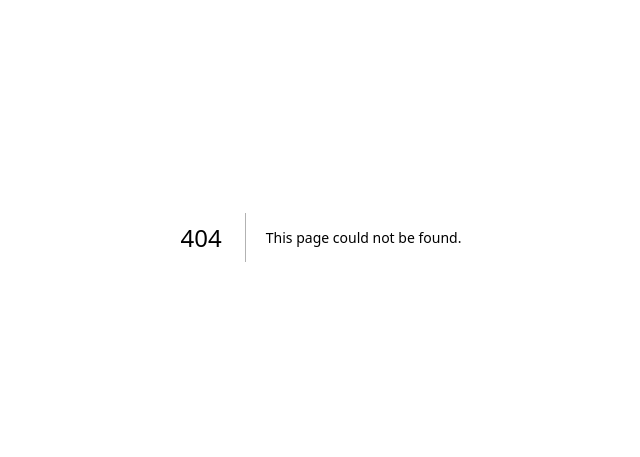
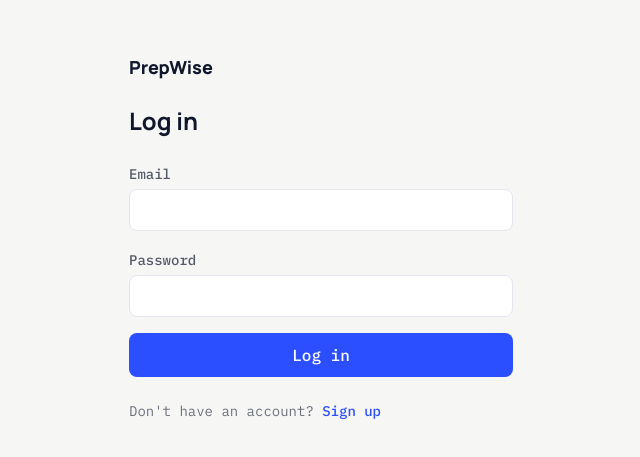
Before and after one commit to Shivamkumar08/prepwise-, a Next.js app: page /login in a window 1280 px wide. Before the commit this address had no page. Shown: the part 163-620 px from the top of the page, without its empty margins (319-959 px from the left). Built offline with nearby package versions, Linux system fonts and the light colour scheme.

Commit message:
Create page.tsx

```diff
--- /dev/null
+++ b/app/login/page.tsx
@@ -0,0 +1,81 @@
+"use client";
+
+import { useState } from "react";
+import { useRouter } from "next/navigation";
+import Link from "next/link";
+import { createClient } from "@/lib/supabase/client";
+
+export default function LoginPage() {
+  const [email, setEmail] = useState("");
+  const [password, setPassword] = useState("");
+  const [error, setError] = useState("");
+  const [loading, setLoading] = useState(false);
+  const router = useRouter();
+
+  async function handleLogin(e: React.FormEvent) {
+    e.preventDefault();
+    setError("");
+    setLoading(true);
+    const supabase = createClient();
+    const { error } = await supabase.auth.signInWithPassword({
+      email,
+      password,
+    });
+    setLoading(false);
+    if (error) {
+      setError(error.message);
+      return;
+    }
+    router.push("/dashboard");
+    router.refresh();
+  }
+
+  return (
+    <main className="min-h-screen bg-paper flex items-center justify-center px-6">
+      <div className="w-full max-w-sm">
+        <Link href="/" className="font-display font-extrabold text-lg text-ink">
+          PrepWise
+        </Link>
+        <h1 className="font-display font-bold text-2xl text-ink mt-6">
+          Log in
+        </h1>
+        <form onSubmit={handleLogin} className="mt-6 space-y-4">
+          <div>
+            <label className="text-sm font-medium text-ink/70">Email</label>
+            <input
+              type="email"
+              required
+              value={email}
+              onChange={(e) => setEmail(e.target.value)}
+              className="mt-1 w-full border border-line rounded-lg px-3 py-2 bg-white text-ink focus:outline-none focus:ring-2 focus:ring-signal/40"
+            />
+          </div>
+          <div>
+            <label className="text-sm font-medium text-ink/70">Password</label>
+            <input
+              type="password"
+              required
+              value={password}
+              onChange={(e) => setPassword(e.target.value)}
+              className="mt-1 w-full border border-line rounded-lg px-3 py-2 bg-white text-ink focus:outline-none focus:ring-2 focus:ring-signal/40"
+            />
+          </div>
+          {error && <p className="text-sm text-pen">{error}</p>}
+          <button
+            type="submit"
+            disabled={loading}
+            className="w-full bg-signal text-white py-2.5 rounded-lg font-medium hover:bg-signalDark transition-colors disabled:opacity-60"
+          >
+            {loading ? "Logging in…" : "Log in"}
+          </button>
+        </form>
+        <p className="mt-6 text-sm text-ink/60">
+          Don&apos;t have an account?{" "}
+          <Link href="/signup" className="text-signal font-medium">
+            Sign up
+          </Link>
+        </p>
+      </div>
+    </main>
+  );
+}
```
